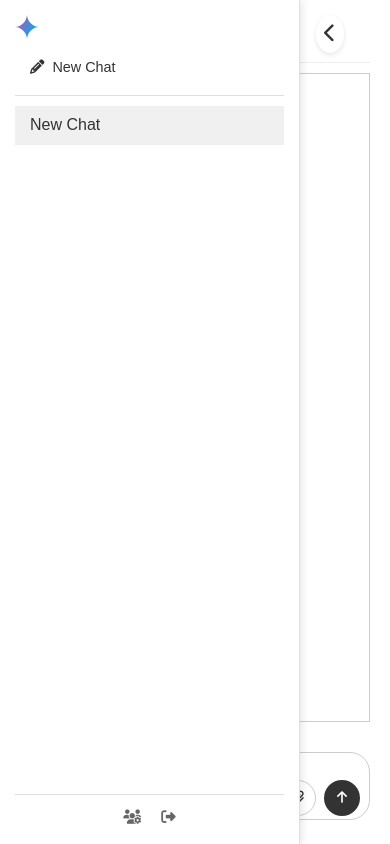
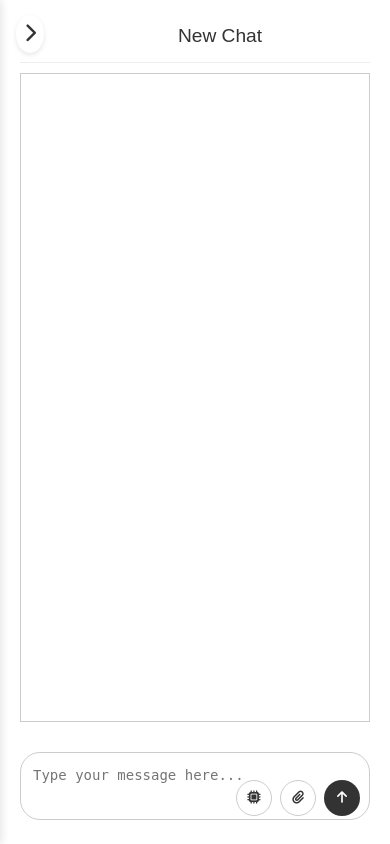
Before and after one commit to Davidasx/gemini-chat, a Flask app: page / in a window 390 px wide. Run offline with Flask 3, Linux system fonts and the light colour scheme; the visitor is signed in with stand-in values (Sample User, id 1); data that the repository does not hold is empty.

Commit message:
fix: auto fold sidebar on mobile

```diff
--- a/app.py
+++ b/app.py
@@ -175,30 +175,36 @@ def list_conversations():
                     data = json.load(f)
                     title = "New Chat"
                     sort_key = os.path.getmtime(filepath) # Fallback sort key
+                    creator = None  # 默认创建者为空
 
                     if isinstance(data, dict):
                         title = data.get('title', title)
                         sort_key = data.get('created_at', sort_key)
                         is_empty = not data.get('history') # Check if history is empty
+                        creator = data.get('creator')  # 获取创建者信息
                     elif isinstance(data, list) and data:
                         title = data[0].get('parts', [{}])[0].get('text', 'New Chat').split('\n')[0][:30]
                         is_empty = False # Old format implies not empty if list has content
                     else: # Handles empty list case for old format
                         is_empty = True
 
+                    # 仅添加当前用户创建的聊天或没有创建者信息的旧聊天记录（向后兼容）
+                    if creator is None or creator == current_user.username:
+                        conversations.append({
+                            'id': conversation_id,
+                            'title': title,
+                            'sort_key': sort_key,
+                            'is_empty': is_empty
+                        })
+            except (json.JSONDecodeError, IndexError):
+                # 对于损坏的文件，我们假设它没有创建者，但仍然仅允许管理员看到它们
+                if current_user.is_admin:
                     conversations.append({
                         'id': conversation_id,
-                        'title': title,
-                        'sort_key': sort_key,
-                        'is_empty': is_empty
+                        'title': 'Corrupted Chat',
+                        'sort_key': os.path.getmtime(filepath),
+                        'is_empty': True # Treat corrupted as empty for safety
                     })
-            except (json.JSONDecodeError, IndexError):
-                conversations.append({
-                    'id': conversation_id,
-                    'title': 'Corrupted Chat',
-                    'sort_key': os.path.getmtime(filepath),
-                    'is_empty': True # Treat corrupted as empty for safety
-                })
                 continue
 
     conversations.sort(key=lambda x: x['sort_key'], reverse=True)
@@ -218,7 +224,8 @@ def create_conversation():
         json.dump({
             'title': 'New Chat',
             'history': [],
-            'created_at': time.time()
+            'created_at': time.time(),
+            'creator': current_user.username  # 添加创建者字段，保存当前用户名
         }, f, indent=2)
     return jsonify({'id': conversation_id, 'title': 'New Chat', 'is_empty': True})
 
@@ -228,6 +235,10 @@ def get_conversation(conversation_id):
     filepath = os.path.join('conversations', f"{conversation_id}.json")
     if not os.path.exists(filepath):
         return jsonify({'error': 'Conversation not found'}), 404
+
+    # 检查当前用户是否有权限访问该聊天记录
+    if not check_conversation_permission(filepath):
+        return jsonify({'error': 'Access denied'}), 403
 
     with open(filepath, 'r') as f:
         try:
@@ -244,10 +255,15 @@ def get_conversation(conversation_id):
 @login_required
 def delete_conversation(conversation_id):
     filepath = os.path.join('conversations', f"{conversation_id}.json")
-    if os.path.exists(filepath):
-        os.remove(filepath)
-        return jsonify({'success': True}), 200
-    return jsonify({'error': 'Conversation not found'}), 404
+    if not os.path.exists(filepath):
+        return jsonify({'error': 'Conversation not found'}), 404
+
+    # 检查当前用户是否有权限删除该聊天记录
+    if not check_conversation_permission(filepath):
+        return jsonify({'error': 'Access denied'}), 403
+
+    os.remove(filepath)
+    return jsonify({'success': True}), 200
 
 @app.route('/api/conversations/<conversation_id>', methods=['PUT'])
 @login_required
@@ -255,6 +271,10 @@ def update_conversation_metadata(conversation_id):
     filepath = os.path.join('conversations', f"{conversation_id}.json")
     if not os.path.exists(filepath):
         return jsonify({'error': 'Conversation not found'}), 404
+
+    # 检查当前用户是否有权限更新该聊天记录
+    if not check_conversation_permission(filepath):
+        return jsonify({'error': 'Access denied'}), 403
 
     update_data = request.get_json()
     if not update_data or 'title' not in update_data:
@@ -274,6 +294,10 @@ def update_conversation_metadata(conversation_id):
             data['title'] = update_data['title']
             data['created_at'] = created_at # Ensure it's preserved
 
+            # 确保creator字段不会丢失
+            if 'creator' not in data:
+                data['creator'] = current_user.username
+
             f.seek(0)
             f.truncate()
             json.dump(data, f, indent=2)
@@ -290,6 +314,12 @@ def chat():
     conversation_id = request.form.get('conversation_id')
     if not conversation_id:
         return jsonify({"error": "Missing conversation_id"}), 400
+
+    # 检查文件是否存在，如果存在则检查权限
+    conversation_path = os.path.join('conversations', f"{conversation_id}.json")
+    if os.path.exists(conversation_path):
+        if not check_conversation_permission(conversation_path):
+            return jsonify({'error': 'Access denied'}), 403
 
     user_message_text = request.form.get('message', '')
     files = request.files.getlist('attachments')
@@ -367,6 +397,7 @@ def chat():
     history_json = []
     current_title = "New Chat"
     created_at_time = time.time() # Default for new/malformed files
+    creator = current_user.username  # 默认创建者为当前用户
 
     try:
         with open(conversation_path, 'r') as f:
@@ -375,6 +406,7 @@ def chat():
                 current_title = data.get('title', "New Chat")
                 history_json = data.get('history', [])
                 created_at_time = data.get('created_at', os.path.getmtime(conversation_path))
+                creator = data.get('creator', current_user.username)  # 获取创建者信息，如果没有则使用当前用户
             else: # Old format
                 history_json = data
                 created_at_time = os.path.getmtime(conversation_path) # Get timestamp for migration
@@ -505,7 +537,8 @@ def chat():
                 save_data = {
                     'title': current_title,
                     'history': history_json,
-                    'created_at': created_at_time
+                    'created_at': created_at_time,
+                    'creator': creator  # 保存创建者信息
                 }
                 # 如果这是新对话，使用 generate_title 生成标题
                 if len(history_json) == 2 and save_data['title'] == 'New Chat': # user + model
@@ -595,5 +628,22 @@ def create_user():
 def initialize_app():
     User.initialize_default_admin(config.DEFAULT_ADMIN_USERNAME, config.DEFAULT_ADMIN_PASSWORD)
 
+# 添加权限检查函数
+def check_conversation_permission(filepath):
+    """检查当前用户是否有权限访问指定的聊天记录文件"""
+    try:
+        with open(filepath, 'r') as f:
+            data = json.load(f)
+            if isinstance(data, dict):
+                creator = data.get('creator')
+                # 如果没有创建者信息（旧记录）或当前用户是创建者或管理员，则允许访问
+                return creator is None or creator == current_user.username or current_user.is_admin
+            else:
+                # 对于旧格式的文件，只允许管理员访问
+                return current_user.is_admin
+    except (json.JSONDecodeError, IOError):
+        # 对于损坏的文件，只允许管理员访问
+        return current_user.is_admin
+
 if __name__ == '__main__':
-    app.run(debug=True, port=5001)
+    app.run(debug=True, port=5001, host='0.0.0.0')
--- a/static/css/style.css
+++ b/static/css/style.css
@@ -10,6 +10,18 @@ html {
     margin: 0;
     font-family: sans-serif;
     background-color: #f0f0f0;
+}
+
+/* 添加移动设备滚动条处理 */
+body.mobile-view {
+    overflow: hidden;
+    /* 禁用整个页面的滚动 */
+    position: fixed;
+    /* 固定位置，防止iOS上仍可滚动 */
+    width: 100%;
+    /* 确保宽度为100% */
+    height: 100%;
+    /* 确保高度为100% */
 }
 
 #app-container {
@@ -147,6 +159,8 @@ html {
 #conversation-list {
     flex-grow: 1;
     overflow-y: auto;
+    -webkit-overflow-scrolling: touch;
+    /* 在iOS设备上实现平滑滚动 */
 }
 
 .conversation-item {
@@ -262,6 +276,8 @@ html {
 #chat-messages {
     flex-grow: 1;
     overflow-y: auto;
+    -webkit-overflow-scrolling: touch;
+    /* 在iOS设备上实现平滑滚动 */
     margin-bottom: 20px;
     border: 1px solid #ccc;
     padding: 10px;
@@ -615,6 +631,31 @@ body.mobile-view #chat-title {
     /* 为侧边栏切换按钮留出空间 */
 }
 
+/* 确保移动视图中聊天容器可以占据整个高度并滚动 */
+:root {
+    --vh: 1vh;
+    /* 默认值，将被JS动态替换 */
+}
+
+body.mobile-view #chat-container {
+    height: 100vh;
+    /* 回退值 */
+    height: calc(var(--vh, 1vh) * 100);
+    /* 使用动态计算的视口高度 */
+    overflow: hidden;
+    display: flex;
+    flex-direction: column;
+}
+
+body.mobile-view #chat-messages {
+    -webkit-overflow-scrolling: touch;
+    max-height: calc(100vh - 160px);
+    /* 回退值 */
+    max-height: calc((var(--vh, 1vh) * 100) - 160px);
+    /* 使用动态视口高度 */
+    overflow-y: auto;
+}
+
 @media (max-width: 768px) {
     #app-container {
         position: relative;
--- a/static/js/main.js
+++ b/static/js/main.js
@@ -13,6 +13,17 @@ document.addEventListener('DOMContentLoaded', () => {
     const modelDropdown = document.getElementById('model-dropdown');
     const modelOptions = document.querySelectorAll('.model-option');
     const currentChatTitle = document.getElementById('current-chat-title');
+
+    // Check if we're on mobile view and collapse the sidebar by default
+    const isMobileView = window.innerWidth <= 768;
+    if (isMobileView) {
+        sidebar.classList.add('collapsed');
+        const icon = toggleSidebarBtn.querySelector('i');
+        if (icon) {
+            icon.classList.remove('fa-chevron-left');
+            icon.classList.add('fa-chevron-right');
+        }
+    }
 
     let currentConversationId = null;
     // Track uploaded files and their status
@@ -905,7 +916,50 @@ function setupResponsiveHandling() {
     const checkMobileView = () => {
         const isMobileView = window.innerWidth <= 768;
         document.body.classList.toggle('mobile-view', isMobileView);
+
+        // 当切换为移动视图时，自动折叠侧边栏
+        if (isMobileView) {
+            const sidebar = document.getElementById('sidebar');
+            if (sidebar && !sidebar.classList.contains('collapsed')) {
+                sidebar.classList.add('collapsed');
+                const icon = document.querySelector('#toggle-sidebar-btn i');
+                if (icon) {
+                    icon.classList.remove('fa-chevron-left');
+                    icon.classList.add('fa-chevron-right');
+                }
+            }
+
+            // 处理iOS上的回弹效果
+            document.addEventListener('touchmove', function (e) {
+                // 如果不是在可滚动区域内，则阻止默认行为
+                if (!isInScrollableArea(e.target)) {
+                    e.preventDefault();
+                }
+            }, { passive: false });
+        } else {
+            // 移除移动视图相关的事件监听器
+            document.removeEventListener('touchmove', function (e) {
+                if (!isInScrollableArea(e.target)) {
+                    e.preventDefault();
+                }
+            });
+        }
     };
+
+    // 检查元素是否在可滚动区域内
+    function isInScrollableArea(element) {
+        // 查找最近的可滚动父元素
+        while (element && element !== document.body) {
+            // 检查是否有溢出且可滚动
+            const overflowY = window.getComputedStyle(element).overflowY;
+            if (overflowY === 'auto' || overflowY === 'scroll') {
+                // 检查元素是否可以滚动（内容高度大于容器高度）
+                return element.scrollHeight > element.clientHeight;
+            }
+            element = element.parentElement;
+        }
+        return false;
+    }
 
     // 页面加载时检查
     checkMobileView();
@@ -914,9 +968,37 @@ function setupResponsiveHandling() {
     window.addEventListener('resize', () => {
         checkMobileView();
     });
+
+    // 修复iOS中虚拟键盘引起的视口高度问题
+    window.addEventListener('resize', () => {
+        // 只在移动视图下处理
+        if (document.body.classList.contains('mobile-view')) {
+            // 设置视口高度为实际可用高度
+            document.documentElement.style.setProperty('--vh', `${window.innerHeight * 0.01}px`);
+            // 调整聊天消息区域高度
+            adjustChatMessagesHeight();
+        }
+    });
 }
 
 // Add initialization for auth-related elements
+// 调整聊天消息区域高度的全局函数
+function adjustChatMessagesHeight() {
+    const chatMessages = document.getElementById('chat-messages');
+    const chatContainer = document.getElementById('chat-container');
+    const chatTitle = document.getElementById('chat-title');
+    const chatInputContainer = document.getElementById('chat-input-container');
+
+    if (chatMessages && chatContainer && chatTitle && chatInputContainer) {
+        const containerHeight = chatContainer.offsetHeight;
+        const titleHeight = chatTitle.offsetHeight;
+        const inputHeight = chatInputContainer.offsetHeight;
+        // 计算聊天区域应有的高度
+        const messagesHeight = containerHeight - titleHeight - inputHeight - 40; // 40px为额外边距
+        chatMessages.style.maxHeight = `${messagesHeight}px`;
+    }
+}
+
 document.addEventListener('DOMContentLoaded', function () {
     // ... existing initialization code ...
 
@@ -926,4 +1008,13 @@ document.addEventListener('DOMContentLoaded', function () {
 
     // 设置响应式处理
     setupResponsiveHandling();
+
+    // 首次加载时设置视口高度变量并调整布局
+    if (window.innerWidth <= 768) {
+        document.documentElement.style.setProperty('--vh', `${window.innerHeight * 0.01}px`);
+        // 给DOM足够时间渲染
+        setTimeout(() => {
+            adjustChatMessagesHeight();
+        }, 100);
+    }
 });
```
